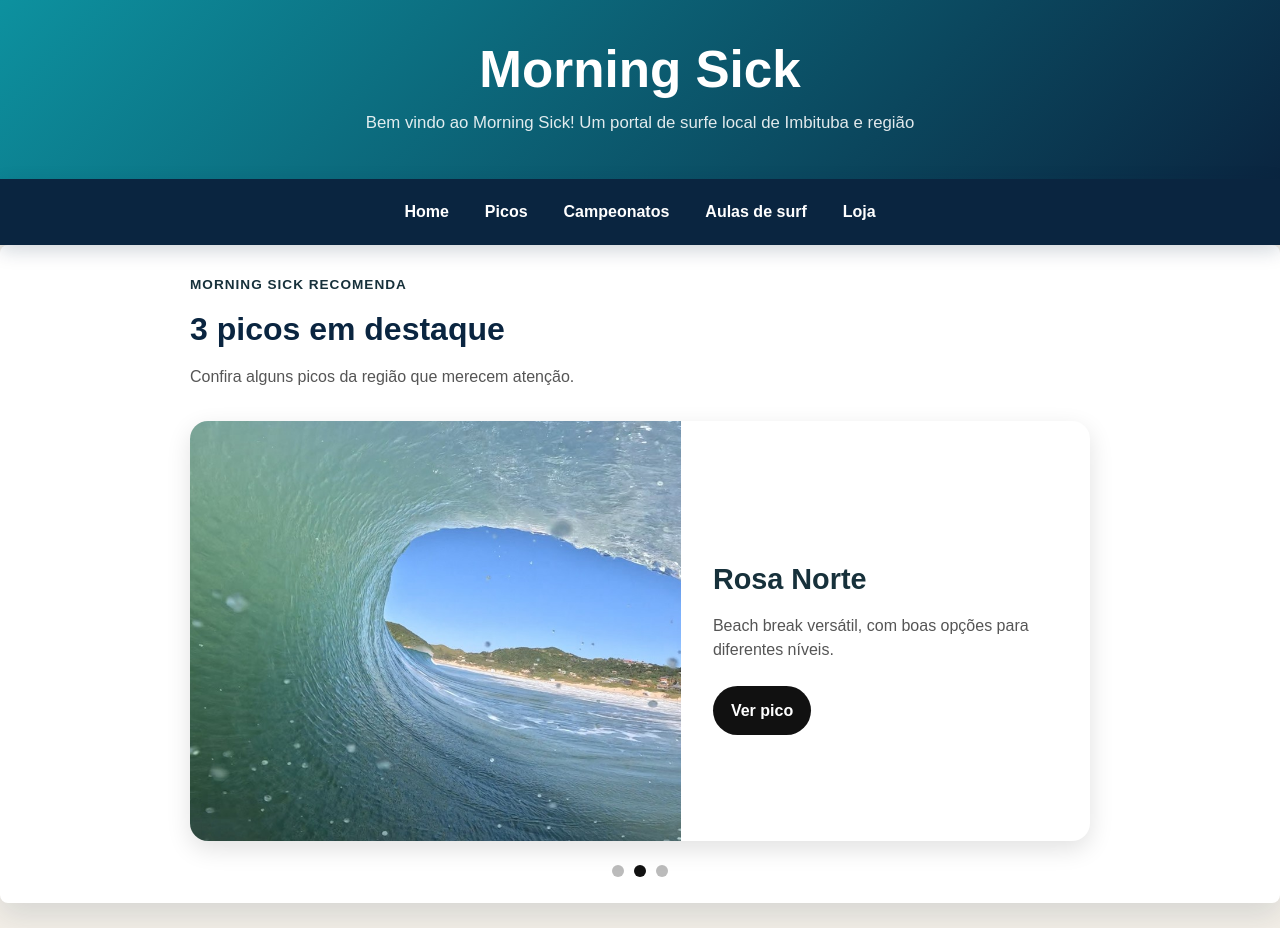
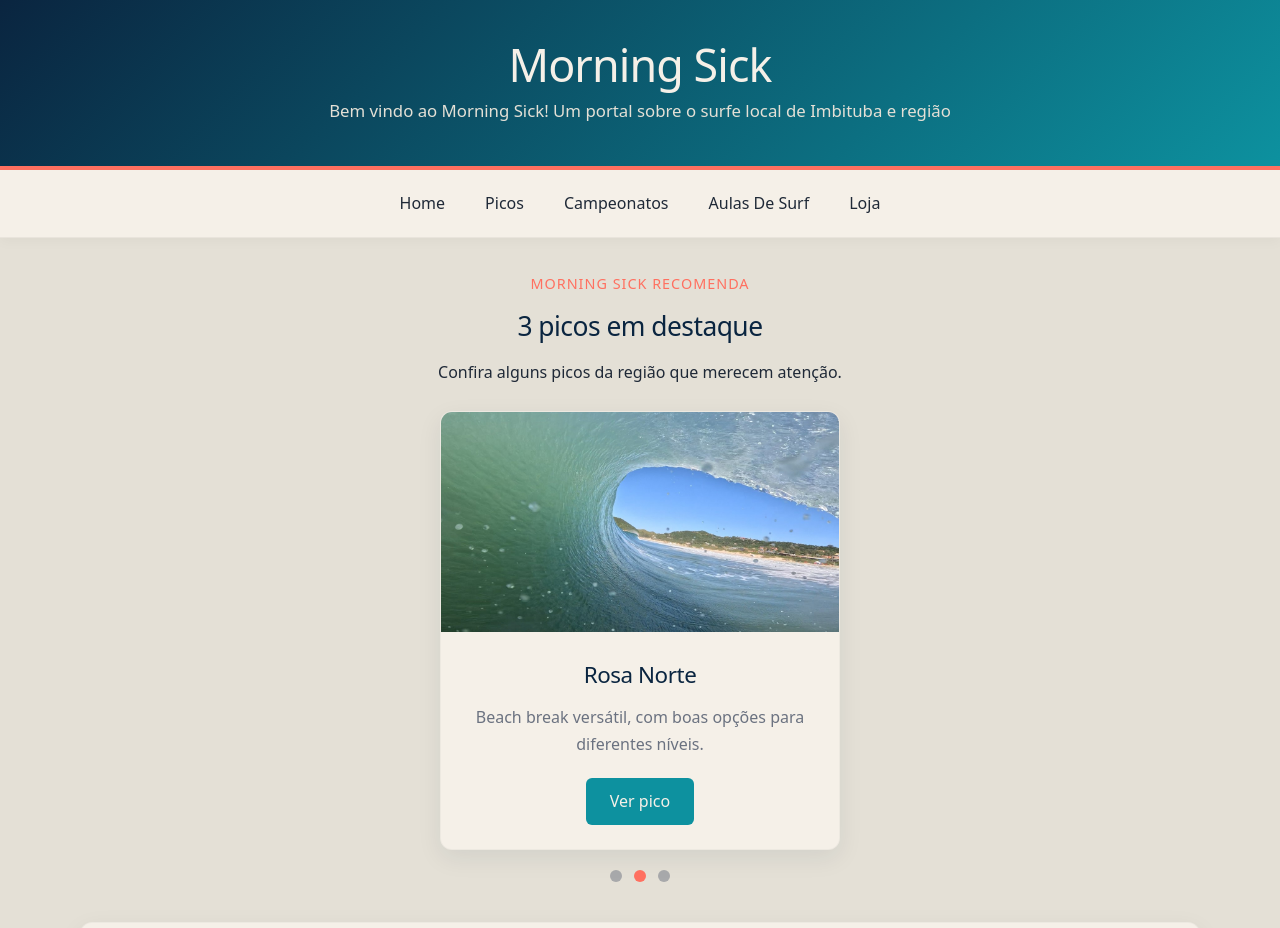
Before and after one commit to itzigrao/Portal-de-Surf-Local, a plain HTML site: page index.html in a window 1280 px wide. Shown: the top 928 px of the page. Drawn offline with Linux system fonts and the light colour scheme.

Commit message:
update and improv

```diff
--- a/assets/css/style.css
+++ b/assets/css/style.css
@@ -1,13 +1,13 @@
 :root {
-    --color-ocean: #0d919f;
-    --color-deep-sea: #0a2540;
-    --color-sand: #f3efe7;
-    --color-foam: #ffffff;
-    --color-text: #17313b;
-    --color-muted: #61717a;
-    --color-action: #ff7060;
-    --shadow-soft: 0 12px 30px rgba(10, 37, 64, 0.12);
-    --radius: 8px;
+    --color-ocean: #0D919F;
+    --color-deep-sea: #0A2540;
+    --color-sand: #E4E0D6;
+    --color-foam: #F5F0E8;
+    --color-text: #1F2937;
+    --color-muted: #6B7280;
+    --color-action: #FF7060;
+    --shadow-soft: 0 8px 24px rgba(10, 37, 64, 0.08);
+    --radius: 12px;
 }
 
 * {
@@ -18,8 +18,14 @@ body {
     margin: 0;
     background-color: var(--color-sand);
     color: var(--color-text);
-    font-family: Arial, Helvetica, sans-serif;
-    line-height: 1.6;
+    font-family: system-ui, -apple-system, BlinkMacSystemFont, 'Segoe UI', Roboto, Oxygen, Ubuntu, Cantarell, 'Open Sans', 'Helvetica Neue', sans-serif;
+    font-weight: 300;
+    line-height: 1.7;
+}
+
+h1, h2, h3, h4 {
+    font-weight: 500;
+    letter-spacing: -0.02em;
 }
 
 img {
@@ -38,24 +44,25 @@ a {
 
 header,
 .site-header {
-    background: linear-gradient(135deg, var(--color-ocean), var(--color-deep-sea));
+    background: linear-gradient(135deg, var(--color-deep-sea), var(--color-ocean));
     color: var(--color-foam);
-    padding: 42px 20px;
+    padding: 40px 20px;
     text-align: center;
+    border-bottom: 4px solid var(--color-action);
 }
 
 header h1,
 .site-header h1 {
     margin: 0;
-    font-size: clamp(2rem, 5vw, 3.2rem);
+    font-size: clamp(1.8rem, 4vw, 2.8rem);
     line-height: 1.1;
 }
 
 header p,
 .site-header p {
     max-width: 680px;
-    margin: 12px auto 0;
-    color: rgba(255, 255, 255, 0.88);
+    margin: 8px auto 0;
+    color: var(--color-sand);
     font-size: 1.05rem;
 }
 
@@ -64,8 +71,9 @@ nav,
     position: sticky;
     top: 0;
     z-index: 10;
-    background-color: var(--color-deep-sea);
-    box-shadow: 0 6px 18px rgba(10, 37, 64, 0.18);
+    background-color: var(--color-foam);
+    box-shadow: 0 4px 12px rgba(0, 0, 0, 0.03);
+    border-bottom: 1px solid rgba(0, 0, 0, 0.05);
 }
 
 nav ul,
@@ -90,12 +98,12 @@ nav a,
     display: inline-flex;
     align-items: center;
     min-height: 40px;
-    padding: 8px 14px;
-    border-radius: 999px;
-    color: var(--color-foam);
-    font-weight: 700;
+    padding: 8px 16px;
+    border-radius: 6px;
+    color: var(--color-text);
+    font-weight: 500;
     text-decoration: none;
-    transition: background-color 0.2s ease, color 0.2s ease, transform 0.2s ease;
+    transition: background-color 0.3s ease, color 0.3s ease;
 }
 
 nav a:hover,
@@ -103,9 +111,8 @@ nav a:focus,
 .site-nav a:hover,
 .site-nav a:focus,
 .site-nav a.active {
-    background-color: var(--color-action);
-    color: var(--color-foam);
-    transform: translateY(-1px);
+    background-color: var(--color-sand);
+    color: var(--color-ocean);
 }
 
 main {
@@ -117,11 +124,12 @@ section {
 }
 
 .intro-section,
-section:not(.cards) {
+section:not(.cards):not(.suggestion-section) {
     background-color: var(--color-foam);
     padding: 26px;
     border-radius: var(--radius);
     box-shadow: var(--shadow-soft);
+    border: 1px solid rgba(0, 0, 0, 0.03);
 }
 
 section h2 {
@@ -160,13 +168,14 @@ section li + li {
     background-color: var(--color-foam);
     border-radius: var(--radius);
     box-shadow: var(--shadow-soft);
-    transition: transform 0.2s ease, box-shadow 0.2s ease;
+    border: 1px solid rgba(0, 0, 0, 0.03);
+    transition: transform 0.3s ease, box-shadow 0.3s ease;
 }
 
 .card:hover,
 .card-link:focus .card {
     transform: translateY(-4px);
-    box-shadow: 0 18px 36px rgba(10, 37, 64, 0.18);
+    box-shadow: 0 12px 32px rgba(38, 70, 83, 0.12);
 }
 
 .card img {
@@ -192,21 +201,121 @@ section li + li {
 
 footer {
     width: 100%;
-    background-color: var(--color-deep-sea);
-    color: var(--color-foam);
+    background-color: var(--color-sand);
+    color: var(--color-muted);
     text-align: center;
-    padding: 18px;
-    font-size: 0.9rem;
+    padding: 32px 18px;
+    font-size: 0.95rem;
+    border-top: 1px solid rgba(0, 0, 0, 0.05);
 }
 
 footer p {
     margin: 0;
 }
 
+/* ===== CARROSSEL DE SUGESTÕES (HOME) ===== */
+.suggestion-section {
+    text-align: center;
+    margin-bottom: 40px;
+}
+
+.suggestion-header span {
+    display: block;
+    color: var(--color-action);
+    font-weight: 500;
+    margin-bottom: 8px;
+    text-transform: uppercase;
+    font-size: 0.9rem;
+    letter-spacing: 1px;
+}
+
+.suggestion-container {
+    display: flex;
+    justify-content: center;
+    margin-top: 24px;
+}
+
+.suggestion-card {
+    display: none;
+    background-color: var(--color-foam);
+    border-radius: var(--radius);
+    box-shadow: var(--shadow-soft);
+    border: 1px solid rgba(0, 0, 0, 0.03);
+    overflow: hidden;
+    max-width: 400px;
+    width: 100%;
+    text-align: center;
+}
+
+.suggestion-card.active {
+    display: block;
+}
+
+.suggestion-card img {
+    width: 100%;
+    height: 220px;
+    object-fit: cover;
+}
+
+.suggestion-content {
+    padding: 24px;
+}
+
+.suggestion-content h3 {
+    margin: 0 0 10px;
+    color: var(--color-deep-sea);
+    font-size: 1.4rem;
+}
+
+.suggestion-content p {
+    color: var(--color-muted);
+    margin-bottom: 20px;
+}
+
+.suggestion-content a {
+    display: inline-block;
+    background-color: var(--color-ocean);
+    color: var(--color-foam);
+    padding: 10px 24px;
+    border-radius: 6px;
+    text-decoration: none;
+    font-weight: 500;
+    transition: background-color 0.3s ease;
+}
+
+.suggestion-content a:hover {
+    background-color: var(--color-deep-sea);
+}
+
+.suggestion-dots {
+    display: flex;
+    justify-content: center;
+    gap: 12px;
+    margin-top: 20px;
+}
+
+.suggestion-dots .dot {
+    width: 12px;
+    height: 12px;
+    border-radius: 50%;
+    background-color: var(--color-muted);
+    border: none;
+    cursor: pointer;
+    padding: 0;
+    opacity: 0.5;
+    transition: opacity 0.3s ease, background-color 0.3s ease;
+}
+
+.suggestion-dots .dot.active,
+.suggestion-dots .dot:hover {
+    opacity: 1;
+    background-color: var(--color-action);
+}
+
 @media (max-width: 640px) {
     header,
     .site-header {
-        padding: 34px 18px;
+        padding: 24px 16px;
     }
 
     nav ul,
@@ -226,119 +335,3 @@ footer p {
         padding: 22px;
     }
 }
-
-
-.suggestion-section {
-  padding: 64px 32px;
-  background-color: #f5f7f7;
-}
-
-.suggestion-header {
-  max-width: 900px;
-  margin: 0 auto 32px;
-}
-
-.suggestion-header span {
-  font-size: 0.85rem;
-  text-transform: uppercase;
-  letter-spacing: 1px;
-  font-weight: 700;
-}
-
-.suggestion-header h2 {
-  font-size: 2rem;
-  margin: 8px 0;
-}
-
-.suggestion-header p {
-  color: #555;
-}
-
-.suggestion-container {
-  max-width: 900px;
-  margin: 0 auto;
-  position: relative;
-  min-height: 420px;
-}
-
-.suggestion-card {
-  display: none;
-  background-color: #fff;
-  border-radius: 18px;
-  overflow: hidden;
-  box-shadow: 0 8px 24px rgba(0, 0, 0, 0.12);
-}
-
-.suggestion-card.active {
-  display: grid;
-  grid-template-columns: 1.2fr 1fr;
-}
-
-.suggestion-card img {
-  width: 100%;
-  height: 420px;
-  object-fit: cover;
-}
-
-.suggestion-content {
-  padding: 32px;
-  display: flex;
-  flex-direction: column;
-  justify-content: center;
-}
-
-.suggestion-content h3 {
-  font-size: 1.8rem;
-  margin-bottom: 12px;
-}
-
-.suggestion-content p {
-  color: #555;
-  line-height: 1.5;
-  margin-bottom: 24px;
-}
-
-.suggestion-content a {
-  width: fit-content;
-  text-decoration: none;
-  background-color: #111;
-  color: #fff;
-  padding: 12px 18px;
-  border-radius: 999px;
-  font-weight: 600;
-}
-
-@media (max-width: 768px) {
-  .suggestion-card.active {
-    grid-template-columns: 1fr;
-  }
-
-  .suggestion-card img {
-    height: 260px;
-  }
-
-  .suggestion-container {
-    min-height: 560px;
-  }
-}
-
-
-.suggestion-dots {
-  display: flex;
-  justify-content: center;
-  gap: 10px;
-  margin-top: 24px;
-}
-
-.dot {
-  width: 12px;
-  height: 12px;
-  border: none;
-  border-radius: 50%;
-  background-color: #bbb;
-  cursor: pointer;
-}
-
-.dot.active {
-  background-color: #111;
-}
--- a/index.html
+++ b/index.html
@@ -12,7 +12,7 @@
 <body>
     <header>
         <h1>Morning Sick</h1>
-        <p>Bem vindo ao Morning Sick! Um portal de surfe local de Imbituba e região</p>
+        <p>Bem vindo ao Morning Sick! Um portal sobre o surfe local de Imbituba e região</p>
 
     </header>
     <nav>
@@ -20,12 +20,16 @@
             <li><a href="index.html">Home</a></li>
             <li><a href="mainpicos.html">Picos</a></li>
             <li><a href="camps.html">Campeonatos</a></li>
-            <li><a href="aulas.html">Aulas de surf</a></li>
+            <li><a href="aulas.html">Aulas De Surf</a></li>
             <li><a href="loja.html">Loja</a></li>
         </ul>
 
     </nav>
 
+    <div class="container">
+
+
+        <main>
 
             <section class="suggestion-section">
                 <div class="suggestion-header">
@@ -70,19 +74,6 @@
                 </div>
             </section>
 
-
-
-
-
-
-
-
-
-    <div class="container">
-
-
-        <main>
-
             <section>
                 <h2>Sobre o Morning Sick</h2>
                 <p>O Morning Sick é um portal dedicado ao surfe local de Imbituba e região. Nosso objetivo é fornecer
```
Also changed, not shown: aulas.html (added, +78 -0 lines), loja.html (+1 -1 lines), 1 other file. Lines whose indentation alone changed are shown as unchanged.
